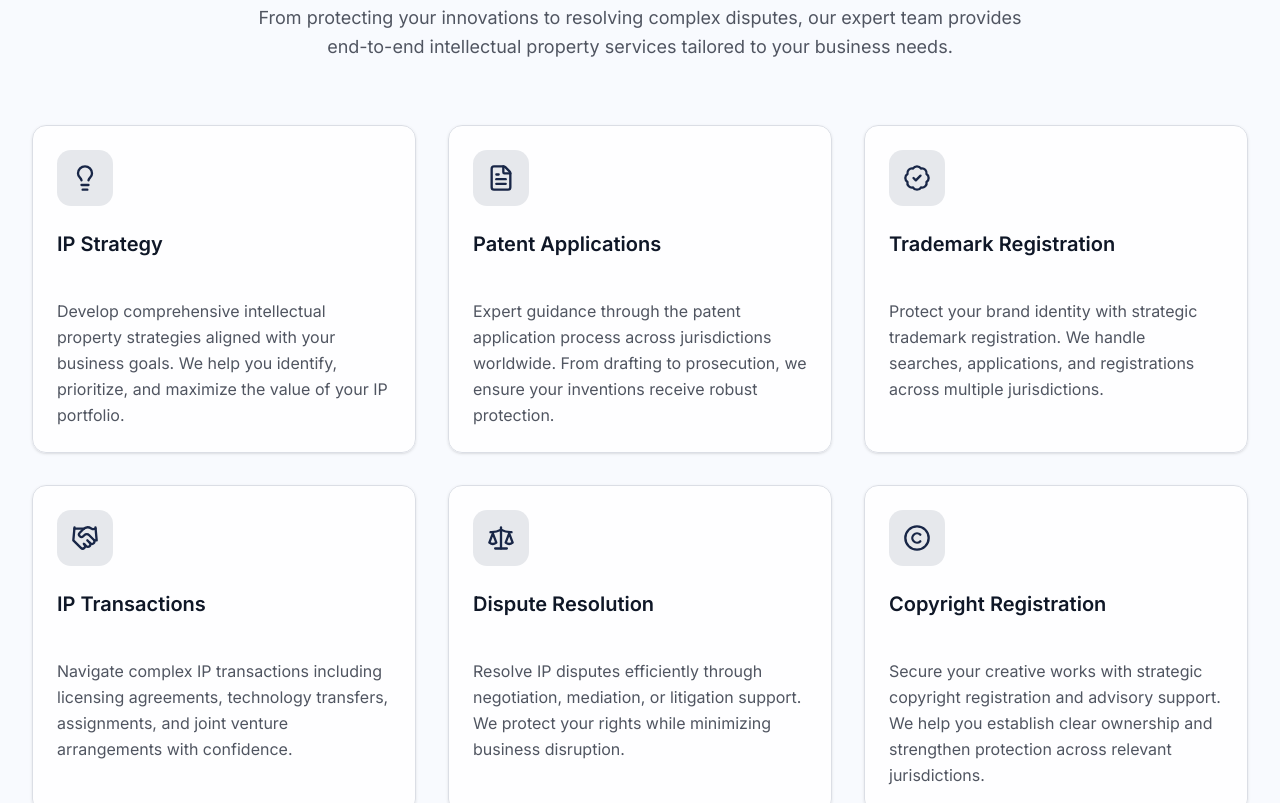
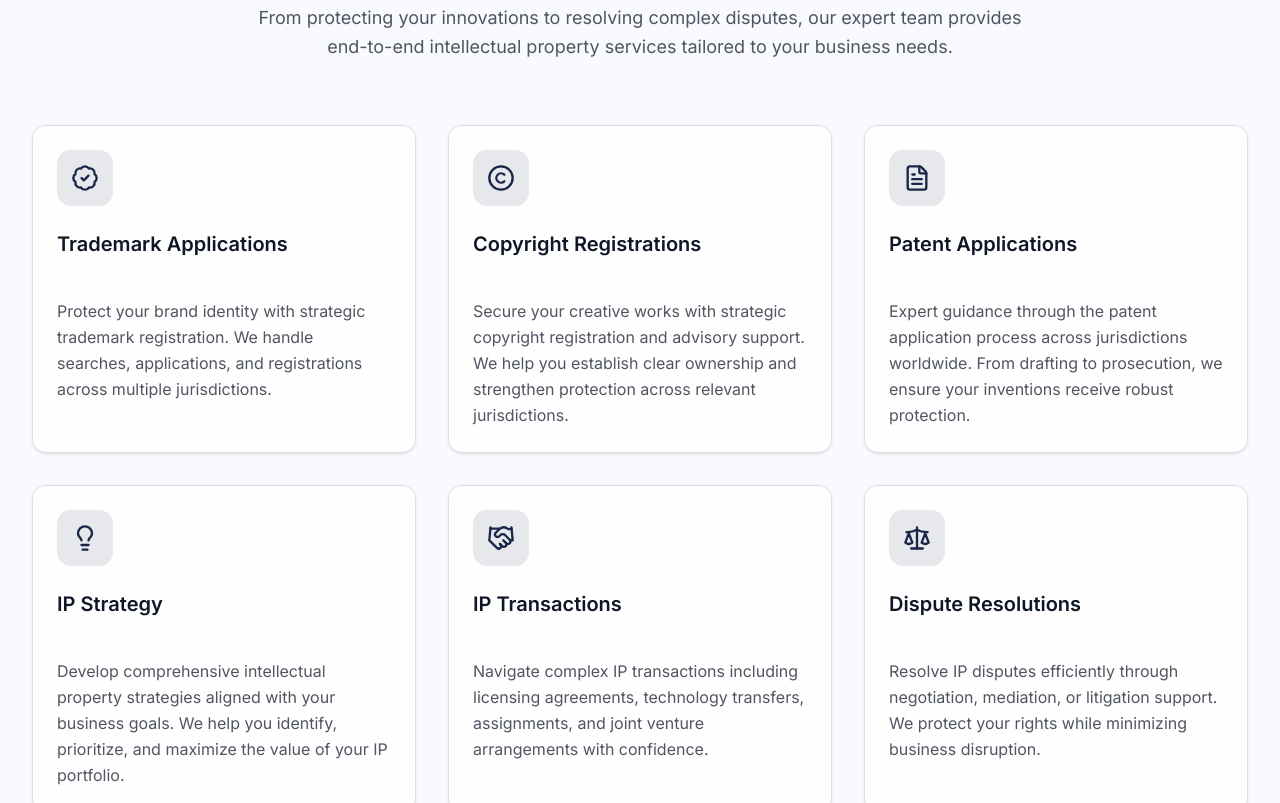
Before and after one commit to DefengSong/easyip-business-website, a Next.js app: page / in a window 1280 px wide. Shown: the part 1020-1823 px from the top of the page. Built offline with nearby package versions, Linux system fonts and the light colour scheme.

Commit message:
Services: reorder cards and update service titles
Made-with: Cursor

```diff
--- a/components/services-section.tsx
+++ b/components/services-section.tsx
@@ -10,10 +10,16 @@ import {
 
 const services = [
   {
-    icon: Lightbulb,
-    title: "IP Strategy",
+    icon: BadgeCheck,
+    title: "Trademark Applications",
     description:
-      "Develop comprehensive intellectual property strategies aligned with your business goals. We help you identify, prioritize, and maximize the value of your IP portfolio.",
+      "Protect your brand identity with strategic trademark registration. We handle searches, applications, and registrations across multiple jurisdictions.",
+  },
+  {
+    icon: Copyright,
+    title: "Copyright Registrations",
+    description:
+      "Secure your creative works with strategic copyright registration and advisory support. We help you establish clear ownership and strengthen protection across relevant jurisdictions.",
   },
   {
     icon: FileText,
@@ -22,10 +28,10 @@ const services = [
       "Expert guidance through the patent application process across jurisdictions worldwide. From drafting to prosecution, we ensure your inventions receive robust protection.",
   },
   {
-    icon: BadgeCheck,
-    title: "Trademark Registration",
+    icon: Lightbulb,
+    title: "IP Strategy",
     description:
-      "Protect your brand identity with strategic trademark registration. We handle searches, applications, and registrations across multiple jurisdictions.",
+      "Develop comprehensive intellectual property strategies aligned with your business goals. We help you identify, prioritize, and maximize the value of your IP portfolio.",
   },
   {
     icon: Handshake,
@@ -35,15 +41,9 @@ const services = [
   },
   {
     icon: Scale,
-    title: "Dispute Resolution",
+    title: "Dispute Resolutions",
     description:
       "Resolve IP disputes efficiently through negotiation, mediation, or litigation support. We protect your rights while minimizing business disruption.",
-  },
-  {
-    icon: Copyright,
-    title: "Copyright Registration",
-    description:
-      "Secure your creative works with strategic copyright registration and advisory support. We help you establish clear ownership and strengthen protection across relevant jurisdictions.",
   },
 ]
 
```
